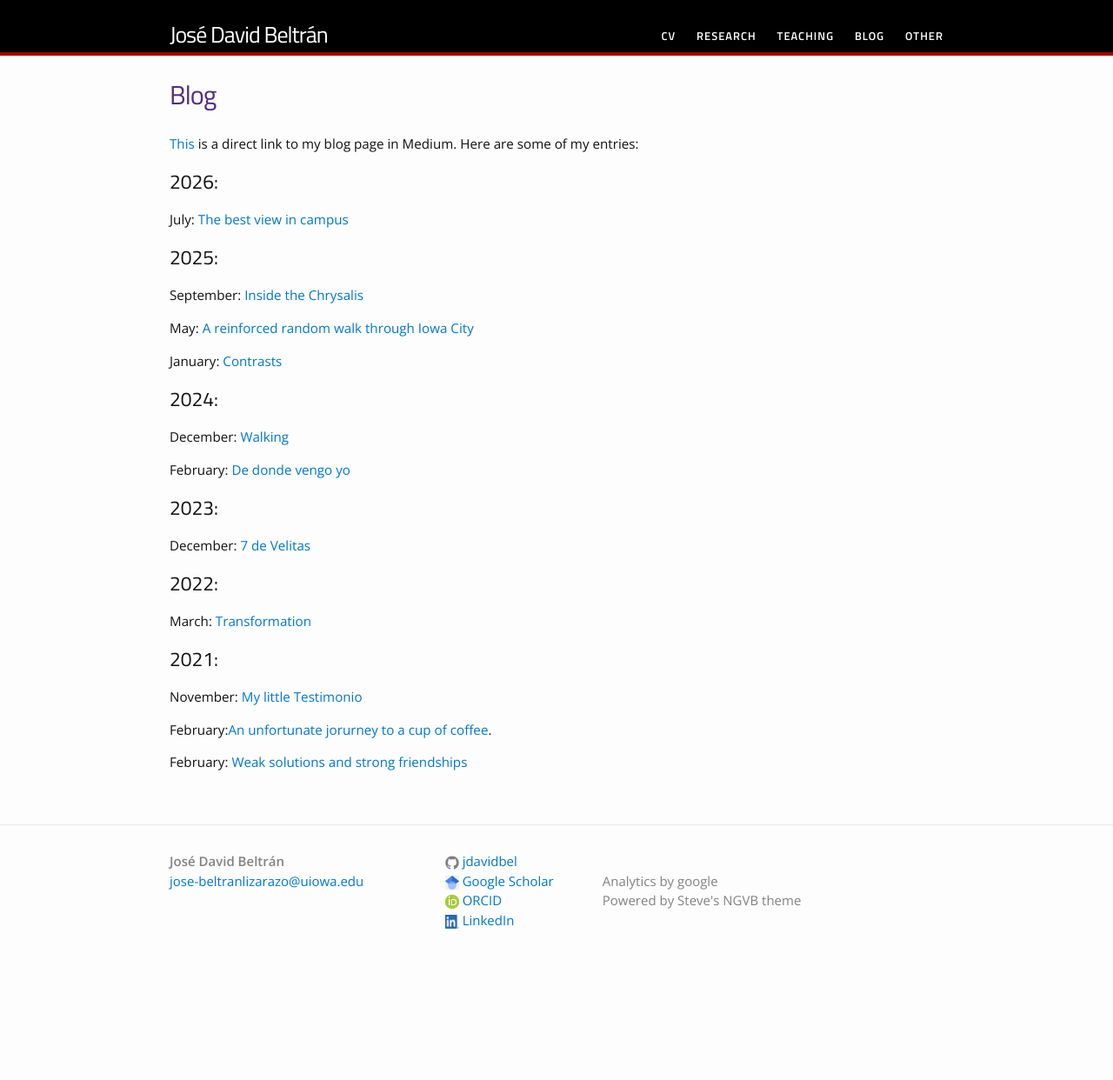
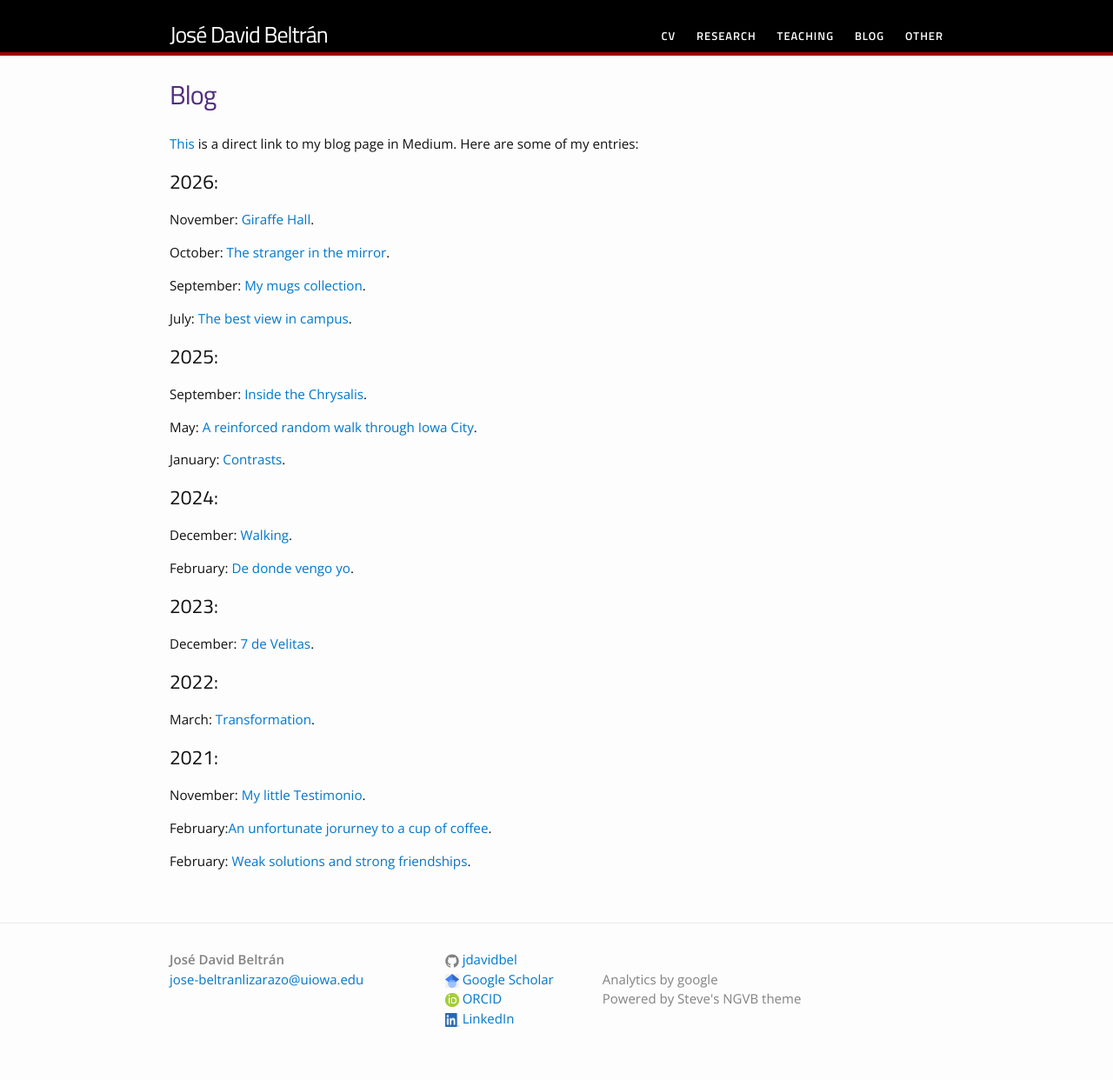
Before and after one commit to jdavidbel/jdavidbel.github.io, a Jekyll site: the page built from blog.md, in a window 1280 px wide. Shown: the whole page at 87% size. Built offline with Jekyll 4.4.1, drawn with Linux system fonts in a browser that asks for light colours; before the commit the page ends 1129 px from its top, so only the background shows below that.

Commit message:
Update blog.md
new entries

```diff
--- a/blog.md
+++ b/blog.md
@@ -7,34 +7,40 @@ permalink: /blog/
 
 ## 2026:
 
-July: [The best view in campus](https://medium.com/@jobeltranl/the-best-view-in-campus-8da65adfff4a)
+November: [Giraffe Hall](https://jobeltranl.medium.com/giraffe-hall-37ab830f054a).
+
+October: [The stranger in the mirror](https://jobeltranl.medium.com/the-stranger-in-the-mirror-acedae125afb).
+
+September: [My mugs collection](https://jobeltranl.medium.com/my-mugs-collection-c7e4ff82b2bc).
+
+July: [The best view in campus](https://medium.com/@jobeltranl/the-best-view-in-campus-8da65adfff4a).
 
 ## 2025:
 
-September: [Inside the Chrysalis](https://medium.com/@jobeltranl/inside-the-chrysalis-c95729e887e8)
+September: [Inside the Chrysalis](https://medium.com/@jobeltranl/inside-the-chrysalis-c95729e887e8).
 
-May: [A reinforced random walk through Iowa City](https://medium.com/@jobeltranl/a-reinforced-random-walk-through-iowa-city-6561acdd49a4)
+May: [A reinforced random walk through Iowa City](https://medium.com/@jobeltranl/a-reinforced-random-walk-through-iowa-city-6561acdd49a4).
 
-January: [Contrasts](https://medium.com/@jobeltranl/contrasts-2aecbcb5f8b6)
+January: [Contrasts](https://medium.com/@jobeltranl/contrasts-2aecbcb5f8b6).
 
 
 
 ## 2024:
-December: [Walking](https://medium.com/@jobeltranl/walking-3834dd7bb429)
+December: [Walking](https://medium.com/@jobeltranl/walking-3834dd7bb429).
 
-February: [De donde vengo yo](https://medium.com/@jobeltranl/de-donde-vengo-yo-a2697b66e9a6)
+February: [De donde vengo yo](https://medium.com/@jobeltranl/de-donde-vengo-yo-a2697b66e9a6).
 
 
 
 ## 2023:
-December: [7 de Velitas](https://medium.com/@jobeltranl/7-de-velitas-4e09f53a7ffc)
+December: [7 de Velitas](https://medium.com/@jobeltranl/7-de-velitas-4e09f53a7ffc).
 
 ## 2022:
-March: [Transformation](https://medium.com/@jobeltranl/transformation-aaa1aad1499f)
+March: [Transformation](https://medium.com/@jobeltranl/transformation-aaa1aad1499f).
 
 ## 2021:
-November: [My little Testimonio](https://jobeltranl.medium.com/my-little-testimonio-5fed9174b2d9)
+November: [My little Testimonio](https://jobeltranl.medium.com/my-little-testimonio-5fed9174b2d9).
 
 February:[An unfortunate jorurney to a cup of coffee](https://jobeltranl.medium.com/an-unfortunate-journey-to-a-cup-of-coffee-cf67514cc286).
 
-February: [Weak solutions and strong friendships](https://jobeltranl.medium.com/weak-solutions-and-strong-friendships-9b0ed9f4cecb)
+February: [Weak solutions and strong friendships](https://jobeltranl.medium.com/weak-solutions-and-strong-friendships-9b0ed9f4cecb).
```
